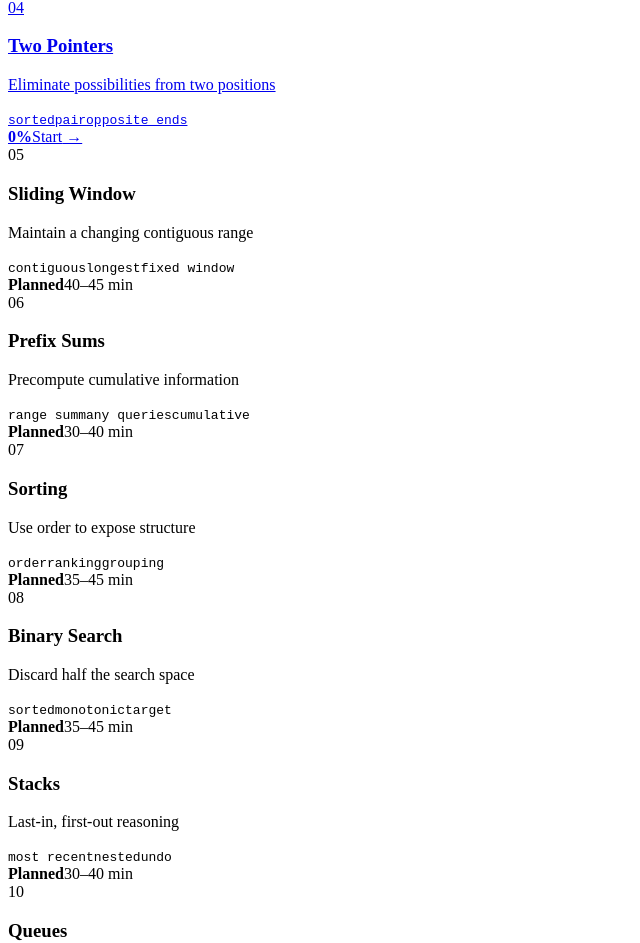
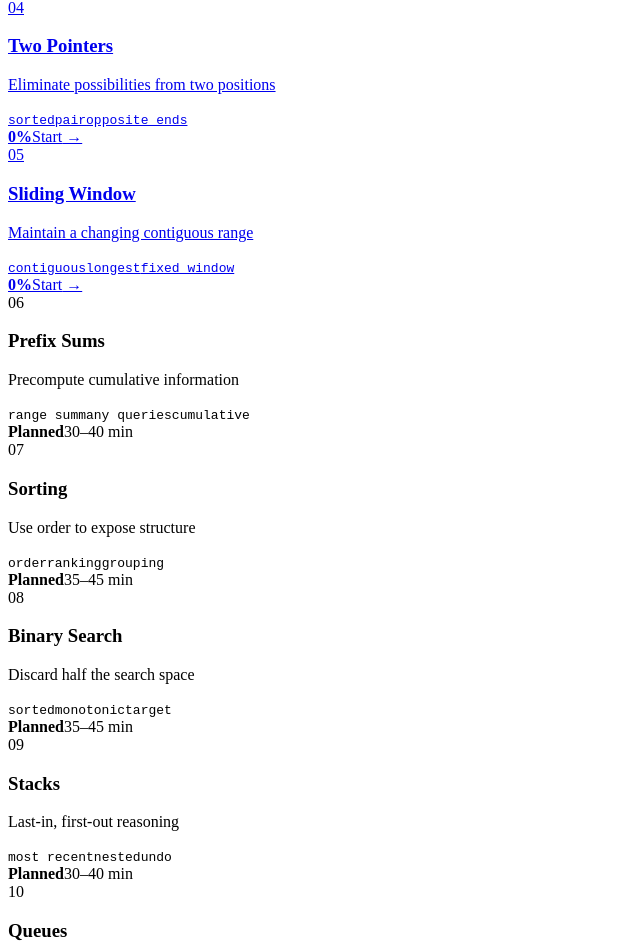
Before and after one commit to IndiOfEarth/dsa-pattern-lab, a React (Vite) app: page / in a window 1280 px wide. Shown: the part 953-1896 px from the top of the page, without its empty margins (0-640 px from the left). Built offline with nearby package versions, Linux system fonts and the light colour scheme; the HTML template or start-up script is replaced by a standard one.

Commit message:
Mark Sliding Window curriculum module available

```diff
--- a/src/curriculum.ts
+++ b/src/curriculum.ts
@@ -14,7 +14,7 @@ export const essentialCurriculum: CurriculumModule[] = [
   { id: 'strings', order: 2, title: 'Strings', subtitle: 'Character sequences and scanning', duration: '35–45 min', sectionCount: 10, status: 'available', signals: ['characters', 'substring', 'parsing'] },
   { id: 'hash-maps-sets', order: 3, title: 'Hash Maps & Sets', subtitle: 'Fast lookup, counting and membership', duration: '40–45 min', sectionCount: 10, status: 'available', signals: ['fast lookup', 'frequency', 'seen before'] },
   { id: 'two-pointers', order: 4, title: 'Two Pointers', subtitle: 'Eliminate possibilities from two positions', duration: '35–45 min', sectionCount: 10, status: 'available', signals: ['sorted', 'pair', 'opposite ends'] },
-  { id: 'sliding-window', order: 5, title: 'Sliding Window', subtitle: 'Maintain a changing contiguous range', duration: '40–45 min', sectionCount: 10, status: 'planned', signals: ['contiguous', 'longest', 'fixed window'] },
+  { id: 'sliding-window', order: 5, title: 'Sliding Window', subtitle: 'Maintain a changing contiguous range', duration: '40–45 min', sectionCount: 10, status: 'available', signals: ['contiguous', 'longest', 'fixed window'] },
   { id: 'prefix-sums', order: 6, title: 'Prefix Sums', subtitle: 'Precompute cumulative information', duration: '30–40 min', sectionCount: 10, status: 'planned', signals: ['range sum', 'many queries', 'cumulative'] },
   { id: 'sorting', order: 7, title: 'Sorting', subtitle: 'Use order to expose structure', duration: '35–45 min', sectionCount: 10, status: 'planned', signals: ['order', 'ranking', 'grouping'] },
   { id: 'binary-search', order: 8, title: 'Binary Search', subtitle: 'Discard half the search space', duration: '35–45 min', sectionCount: 10, status: 'planned', signals: ['sorted', 'monotonic', 'target'] },
```
